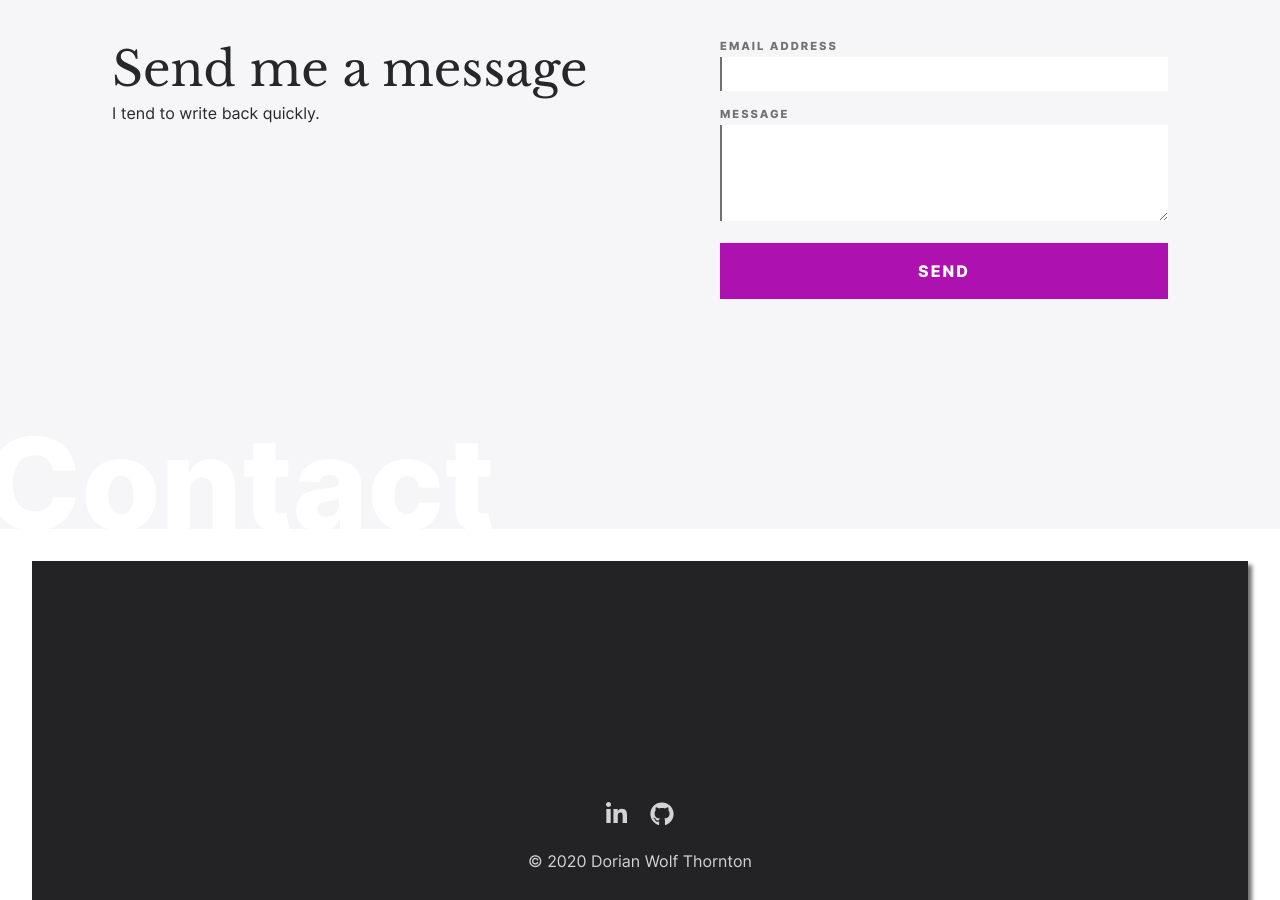
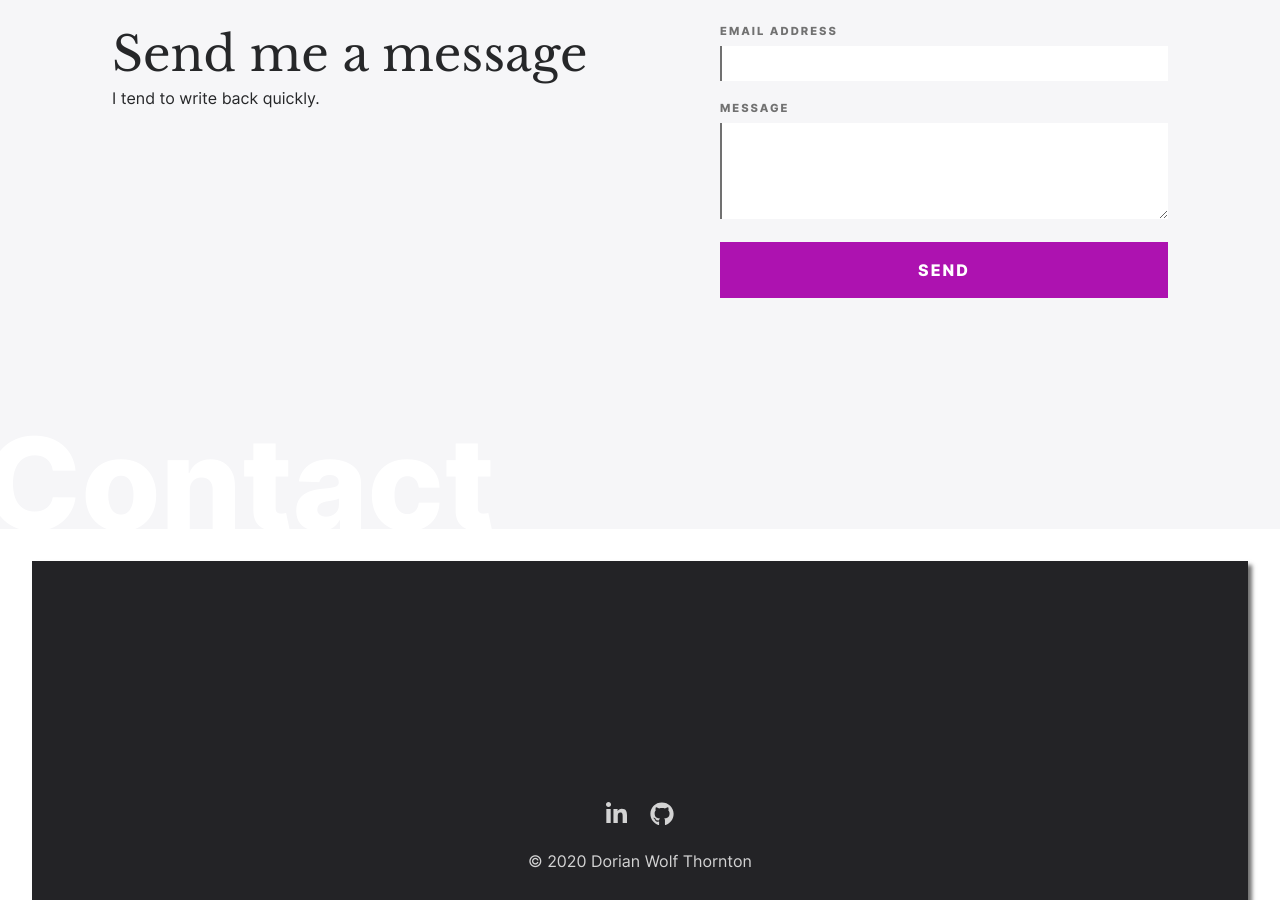
Before and after one commit to dorianwolf/personal-site, a Jekyll site: the page built from index.md, in a window 1280 px wide and 900 px high, scrolled down 7299 px. Built offline with Jekyll 4.4.1, drawn with Linux system fonts in a browser that asks for light colours; nearby versions of some CDN libraries; some web fonts are replaced.

Commit message:
create AWS contact form

```diff
--- a/_layouts/default.html
+++ b/_layouts/default.html
@@ -13,6 +13,6 @@
     {% include footer.html %}
 
   </body>
-  <script type="text/javascript" src="{{'/assets/js/nav.js' | relative_url}}"></script>
+  <script type="text/javascript" src="{{'/assets/js/custom.js' | relative_url}}"></script>
 
 </html>
--- a/_layouts/home.html
+++ b/_layouts/home.html
@@ -176,18 +176,15 @@
         <p>I tend to write back quickly.</p>
       </div>
     </div>
-    <div class="content content--form">
-      <form action="https://formspree.io/dorian.wolf@gmail.com" method="POST">
-        <div class="form--input-fields">
-          <label for="email">Email Address</label>
-          <input type="email" name="email" class="input" onkeyup="this.setAttribute('value', this.value);" value="" required>
-          <label for="message">Message</label>
-          <textarea class="textarea" type="message" name="message" onkeyup="this.setAttribute('value', this.value);" value="" required></textarea>
-        </div>
-        <div class="form--submit">
-          <input type="submit" class="button" value="Send">
-        </div>
+    <div id="contactForm" class="content content--form">
+      <form action="https://f53itdfudi.execute-api.us-east-1.amazonaws.com/dev/static-site-mailer" method="POST">
+        <label for="email">Email Address<input type="email" name="reply_to" class="input" onkeyup="this.setAttribute('value', this.value);" value="" required></label>
+        <label for="message">Message<textarea class="textarea" type="message" name="message" onkeyup="this.setAttribute('value', this.value);" value="" required></textarea></label>
+        <button type="submit">Send</button>
       </form>
+      <div id="contactFormResponse">
+        <p></p>
+      </div>
     </div>
   </main>
   <footer class="watermark">
--- a/_sass/custom/custom.scss
+++ b/_sass/custom/custom.scss
@@ -359,6 +359,10 @@ a {
 // FORM
 //
 
+#contactForm {
+  display: block;
+}
+
 .content--form {
 
   @include for-tablet-landscape-down {
@@ -379,13 +383,13 @@ a {
       letter-spacing: 0.125rem;
     }
 
-    .form--input-fields {
     input, textarea {
       width: 28rem;
       max-width: 100%;
       font-size: 1rem;
       border-radius: 0;
       margin-bottom: 1rem;
+      margin-top: 0.5rem;
       padding: 0.5rem 1rem;
       border: none;
       transition: border 0.2s, box-shadow 0.2s;
@@ -405,13 +409,12 @@ a {
         border-left-color: $green;
       }
     }
-    }
 
     textarea {
       min-height: 6rem;
     }
 
-    .button {
+    button {
       height: 100%;
       width: 28rem;
       max-width: 100%;
@@ -422,11 +425,21 @@ a {
       border: 0.125rem solid $pink;
       background: $pink;
       color: $white;
-      transition: box-shadow 0.2s;
+      transition: box-shadow 0.2s, background 0.2s, border-color 0.2s;
 
+      &.loading {
+        background: $grey;
+        border-color: $grey;
+      }
+
+      &.sent {
+        background: $green;
+        border-color: $green;
+      }
+
+      &:not(:disabled) {
         &:hover, &:focus {
           outline: none;
-        cursor: pointer;
           box-shadow: 0.25rem 0.25rem 0.25rem $grey;
         }
 
@@ -434,6 +447,19 @@ a {
           box-shadow: 0.125rem 0.125rem 0.125rem $grey;
         }
       }
+    }
+  }
+}
+
+#contactFormResponse {
+  margin: 1rem auto;
+  font-size: 0.75rem;
+
+  .fail {
+    color: $red;
+  }
+  .success {
+    color: $green;
   }
 }
 
--- /dev/null
+++ b/assets/js/custom.js
@@ -0,0 +1,86 @@
+document.addEventListener("DOMContentLoaded", () => {
+
+/*
+    NAVIGATION
+*/
+
+  var nav_items = document.querySelectorAll('#MainNav a');
+  nav_items.forEach(nav_item => {
+    var href = nav_item.getAttribute("href");
+    nav_item.addEventListener("click", function(e){
+      e.preventDefault();
+      scrollToIt(href)
+    });
+    nav_item.addEventListener("touchstart", function(e){
+      e.preventDefault();
+      scrollToIt(href)
+    });
+  });
+
+  function scrollToIt(anchor) {
+    document.querySelector(anchor).scrollIntoView({
+      behavior: 'smooth'
+    });
+  }
+
+/*
+    CONTACT FORM
+*/
+
+  const form = document.querySelector('#contactForm form');
+  const formInputs = form.querySelectorAll("input, textarea");
+  const formResponse = document.querySelector('#contactFormResponse p');
+  const formButton = document.querySelector('#contactForm button');
+
+  form.onsubmit = e => {
+    e.preventDefault();
+
+    formButton.disabled = true;
+    formButton.className = 'loading';
+    formButton.innerHTML = 'Sending...'
+    formResponse.className = 'pending';
+
+    // Prepare data to send
+    const data = {};
+    const formElements = Array.from(formInputs);
+    formElements.map(input => (data[input.name] = input.value));
+
+    // Log what our lambda function will receive
+    console.log(JSON.stringify(data));
+    // Construct an HTTP request
+    var xhr = new XMLHttpRequest();
+    xhr.open(form.method, form.action, true);
+    xhr.setRequestHeader('Accept', 'application/json; charset=utf-8');
+    xhr.setRequestHeader('Content-Type', 'application/json; charset=UTF-8');
+
+    // Send the collected data as JSON
+    xhr.responseType="text";
+    xhr.send(JSON.stringify(data));
+
+    // Callback function
+    xhr.onloadend = response => {
+      if (response.target.status === 200) {
+        // The form submission was successful
+        form.reset();
+        formButton.disabled = true;
+        formButton.className = 'sent';
+        formButton.innerHTML = 'Sent!';
+        formInputs.forEach((element) => {
+          element.value = '';
+          element.setAttribute('value', "");
+        });
+        formResponse.className = 'success';
+        formResponse.innerHTML = 'Thanks for the message! I’ll be in touch shortly.';
+      } else {
+        // The form submission failed
+        formButton.disabled = false;
+        formButton.className = 'button';
+        formButton.innerHTML = 'Send';
+        formResponse.className = 'fail';
+        formResponse.innerHTML = 'Something went wrong. Please try again or send me a message at dorian.wolf@gmail.com';
+        console.error(JSON.parse(response.target.response).message);
+      }
+    };
+  };
+
+});
--- a/assets/js/nav.js
+++ /dev/null
@@ -1,42 +0,0 @@
-document.addEventListener("DOMContentLoaded", () => {
-
-  var nav_items = document.querySelectorAll('#MainNav a');
-  nav_items.forEach(nav_item => {
-    var href = nav_item.getAttribute("href");
-    nav_item.addEventListener("click", function(e){
-      e.preventDefault();
-      scrollToIt(href)
-    });
-    nav_item.addEventListener("touchstart", function(e){
-      e.preventDefault();
-      scrollToIt(href)
-    });
-  });
-
-  function scrollToIt(anchor) {
-    document.querySelector(anchor).scrollIntoView({
-      behavior: 'smooth'
-    });
-  }
-
-
-});
-
-// // Line drawing animation
-
-// document.addEventListener("DOMContentLoaded", () => {
-//   var imagePath = document.querySelector('#animationLine path');
-//   var pathLength = imagePath.getTotalLength();
-//
-//   imagePath.style.strokeDasharray = pathLength;
-//   imagePath.style.strokeDashoffset = pathLength;
-//
-//   window.addEventListener("scroll", function(e) {
-//
-//     var scrollPercentage = (document.body.scrollTop + document.documentElement.scrollTop) / (document.documentElement.scrollHeight - document.documentElement.clientHeight);
-//
-//     var drawLength = (pathLength*scrollPercentage);
-//
-//     imagePath.style.strokeDashoffset = (pathLength - drawLength);
-//   });
-// });
```
Lines whose indentation alone changed are shown as unchanged.
